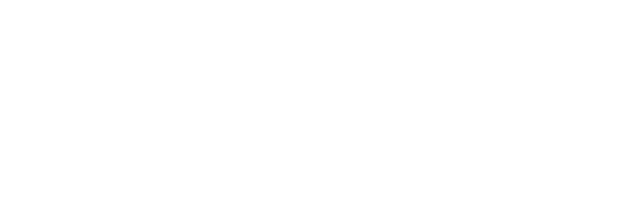
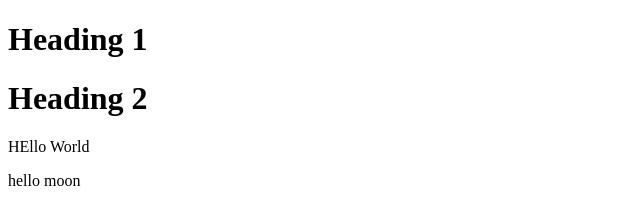
Before and after one commit to moemursi/exceptional-realty, a plain HTML site: page index.html in a window 1280 px wide. Shown: the whole page, without its empty margins (0-640 px from the left). Drawn offline with Linux system fonts and the light colour scheme.

Commit message:
add body content to index.html

```diff
--- a/index.html
+++ b/index.html
@@ -16,6 +16,9 @@
 </head>
 <body>
     <!-- comment-->
-
+    <h1>Heading 1 </h1>
+    <h1>Heading 2</h1>
+<p>   HEllo World  </p>
+<p>   hello moon</p>
 </body>
 </html>
```
